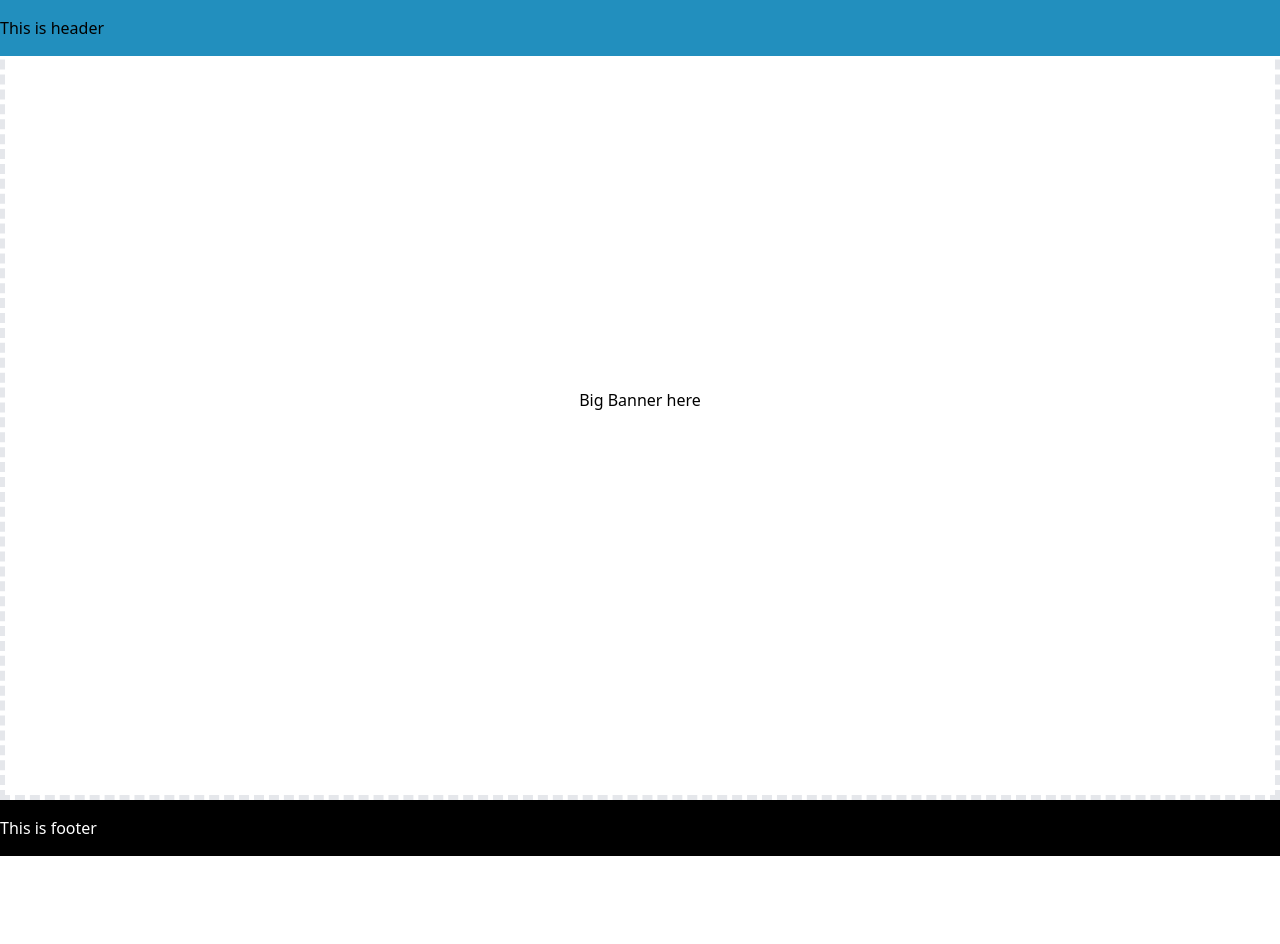
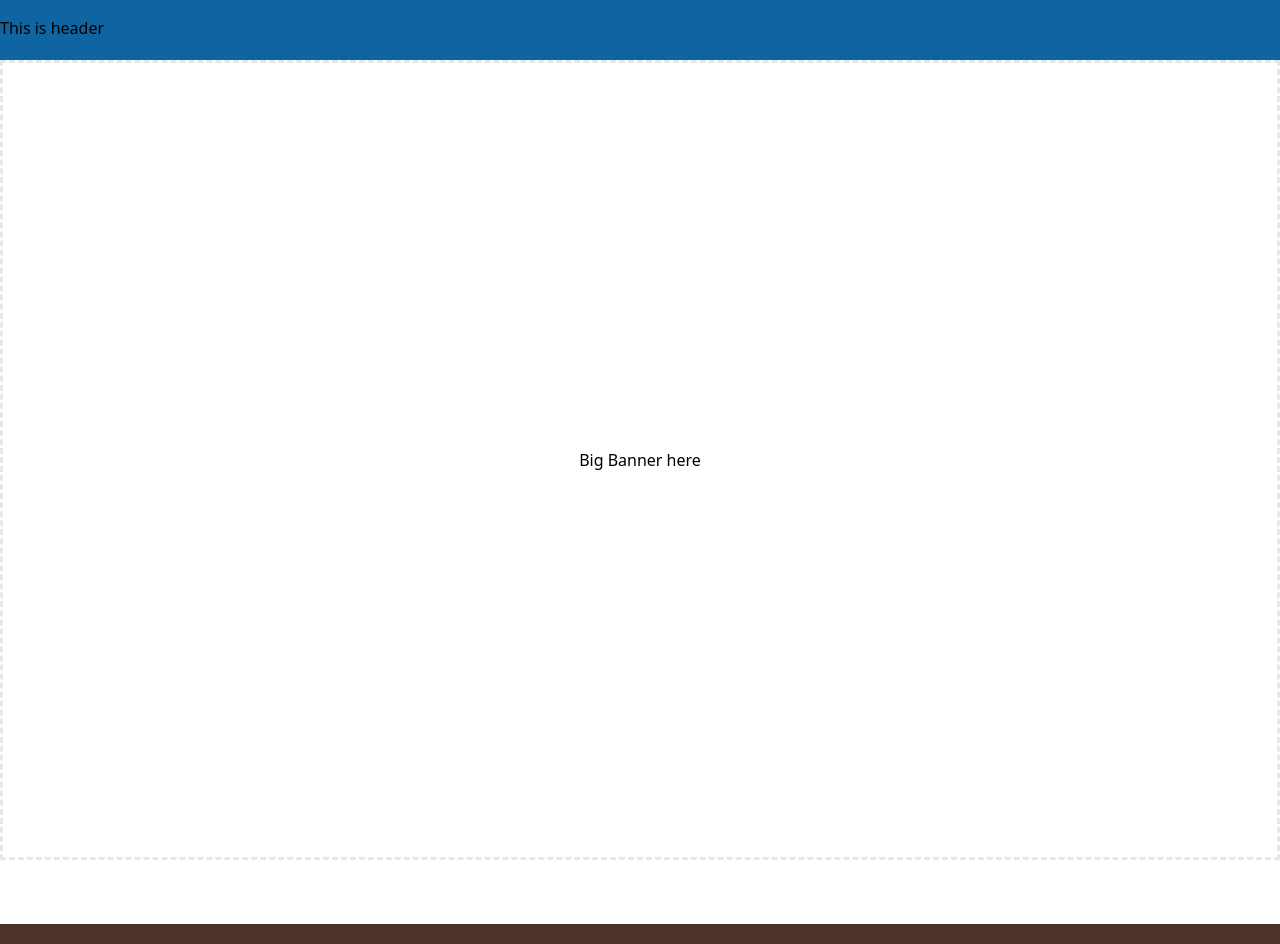
Before and after one commit to pthyst2/contract, a Next.js app in the folder app/: page / in a window 1280 px wide. Shown: the top 944 px of the page. Before the commit the page ends 856 px from the top, so only its background shows below. Built offline with nearby package versions, Linux system fonts and the light colour scheme.

Commit message:
Server still dead so I can do anything

```diff
--- a/app/components/partials/banner-image/banner-image.tsx
+++ b/app/components/partials/banner-image/banner-image.tsx
@@ -1,9 +1,9 @@
-import { MockSection } from "../mock-section/mock-section";
+import { SectionMock } from "../section-mock/section-mock";
 
 export function BannerImage() {
   return (
     <div className="h-[40vh] lg:h-[100vh] max-w-[1920px] mx-auto">
-      <MockSection title="Big Banner here" />
+      <SectionMock title="Big Banner here" />
     </div>
   );
 }
--- a/app/components/partials/footer/footer.tsx
+++ b/app/components/partials/footer/footer.tsx
@@ -1,6 +1,6 @@
 export function Footer() {
   return (
-    <div className="bg-black">
+    <div className="bg-secondDark">
       <div className="container mx-auto py-[16px]">
         <p className="text-white">This is footer</p>
       </div>
--- a/app/components/partials/header/header.tsx
+++ b/app/components/partials/header/header.tsx
@@ -1,11 +1,16 @@
 export function Header() {
   return (
     <>
-      <div className="bg-main fixed top-0 left-0 right-0 z-[1020]">
+      {/* Fixed header */}
+      <div className="bg-main fixed top-0 left-0 right-0 z-[1020] h-[60px]">
         <div className="container mx-auto py-4">
           <p> This is header</p>
         </div>
       </div>
+      {/* end of fixed header */}
+      {/* Margin bottom */}
+      <div className="w-full mb-[60px]"></div>
+      {/* end of margin bottom */}
     </>
   );
 }
--- a/app/components/partials/mock-section/mock-section.tsx
+++ /dev/null
@@ -1,7 +0,0 @@
-export function MockSection({ title }: any) {
-  return (
-    <div className="flex justify-center items-center w-full h-full border-[5px] border-grey border-dashed hover:border-main">
-      <p>{title}</p>
-    </div>
-  );
-}
--- /dev/null
+++ b/app/components/partials/section-mock/section-mock.tsx
@@ -0,0 +1,7 @@
+export function SectionMock({ title }: any) {
+  return (
+    <div className="flex justify-center items-center w-full h-full border-[3px] border-grey border-dashed hover:border-main">
+      <p>{title}</p>
+    </div>
+  );
+}
--- a/app/pages/index.tsx
+++ b/app/pages/index.tsx
@@ -14,11 +14,12 @@ const Home: NextPage = () => {
       <SeoHead input={seo} />
       <LayoutHome>
         <div className="bg-white">
-          {/* Big banner */}
+          {/* Banner */}
           <BannerImage />
-          {/*  */}
-
-          <div className="container mx-auto"></div>
+          {/* end of banner */}
+          {/* Main content */}
+          <div className="container mx-auto py-[2em]"></div>
+          {/* end of main content */}
         </div>
       </LayoutHome>
     </>
--- a/app/tailwind.config.js
+++ b/app/tailwind.config.js
@@ -6,7 +6,10 @@ module.exports = {
   theme: {
     extend: {
       colors: {
-        "main": "#228FBE"
+        "main": "#0F65A1",
+        "mainLight": "#00A0B0",
+        "second": "#6A4A3C",
+        "secondDark": "#4C3329"
       }
     },
   },
```
